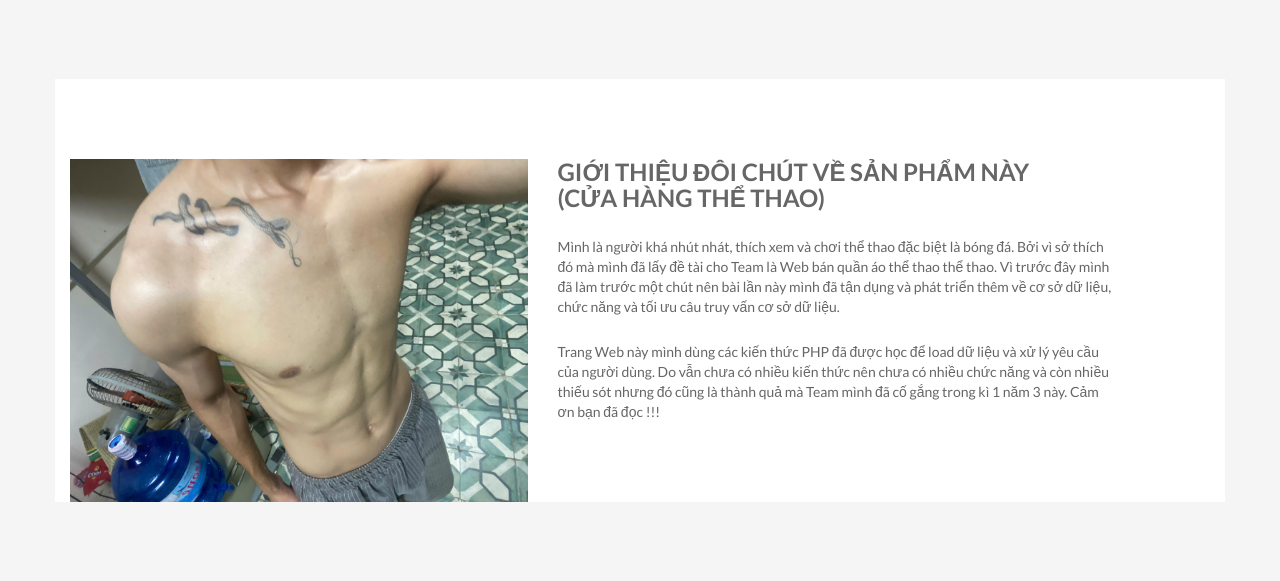
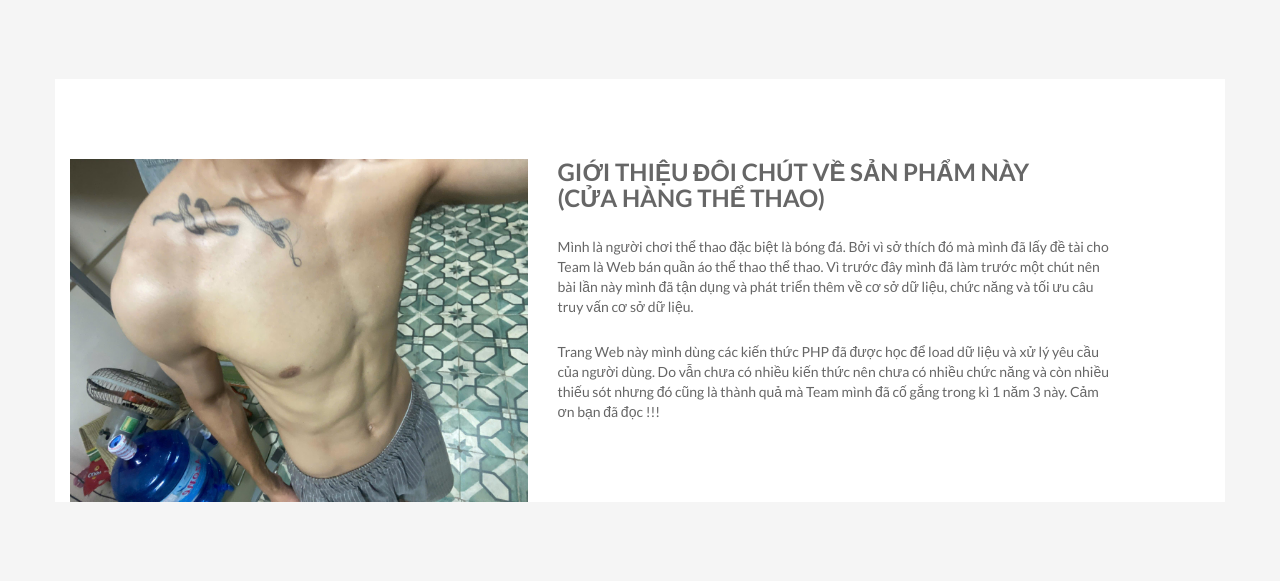
Before and after one commit to Nguyen-The-Anh77/sport_shop, a PHP site: template views/page/about.php in a window 1280 px wide. Shown: the part 434-1015 px from the top of the page. Run offline with PHP 8.4, Linux system fonts and the light colour scheme; the template is opened without the code that fills it, so the values that code supplies are empty.

Commit message:
sửa phần about

```diff
--- a/public/news-styles.css
+++ b/public/news-styles.css
@@ -101,7 +101,6 @@
 
 .blog-img img {
     width: 100%;
-    height: 10px;
     display: block;
     object-fit: cover;
 }
--- a/views/page/about.php
+++ b/views/page/about.php
@@ -41,7 +41,7 @@
                                 <div class="about-author">
                                     <h3>Giới thiệu đôi chút về sản phẩm này<br /> (cửa hàng thể thao)</h3>
                                 </div>
-                                <p style="font-size: 14px">Mình là người khá nhút nhát, thích xem và chơi thể thao đặc biệt là bóng đá. Bởi vì sở thích đó mà mình đã lấy đề tài cho Team là Web bán quần áo thể thao thể thao. Vì trước đây mình đã làm trước một chút nên bài lần này mình đã tận dụng và phát triển thêm về cơ sở dữ liệu, chức năng và tối ưu câu truy vấn cơ sở dữ liệu. </p>
+                                <p style="font-size: 14px">Mình là người chơi thể thao đặc biệt là bóng đá. Bởi vì sở thích đó mà mình đã lấy đề tài cho Team là Web bán quần áo thể thao thể thao. Vì trước đây mình đã làm trước một chút nên bài lần này mình đã tận dụng và phát triển thêm về cơ sở dữ liệu, chức năng và tối ưu câu truy vấn cơ sở dữ liệu. </p>
 
                                 <p style="font-size: 14px">Trang Web này mình dùng các kiến thức PHP đã được học để load dữ liệu và xử lý yêu cầu của người dùng. Do vẫn chưa có nhiều kiến thức nên chưa có nhiều chức năng và còn nhiều thiếu sót nhưng đó cũng là thành quả mà Team mình đã cố gắng trong kì 1 năm 3 này. Cảm ơn bạn đã đọc !!!</p>
                             </div>
```
